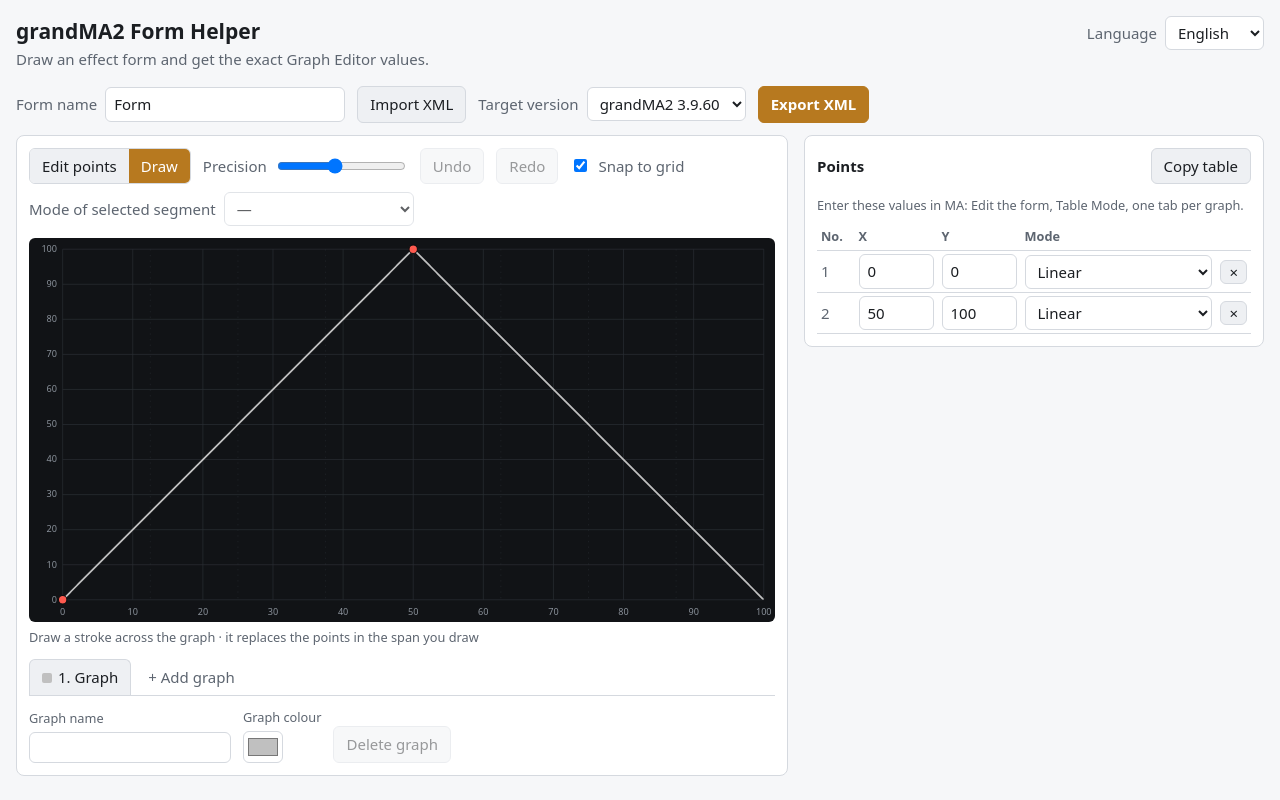
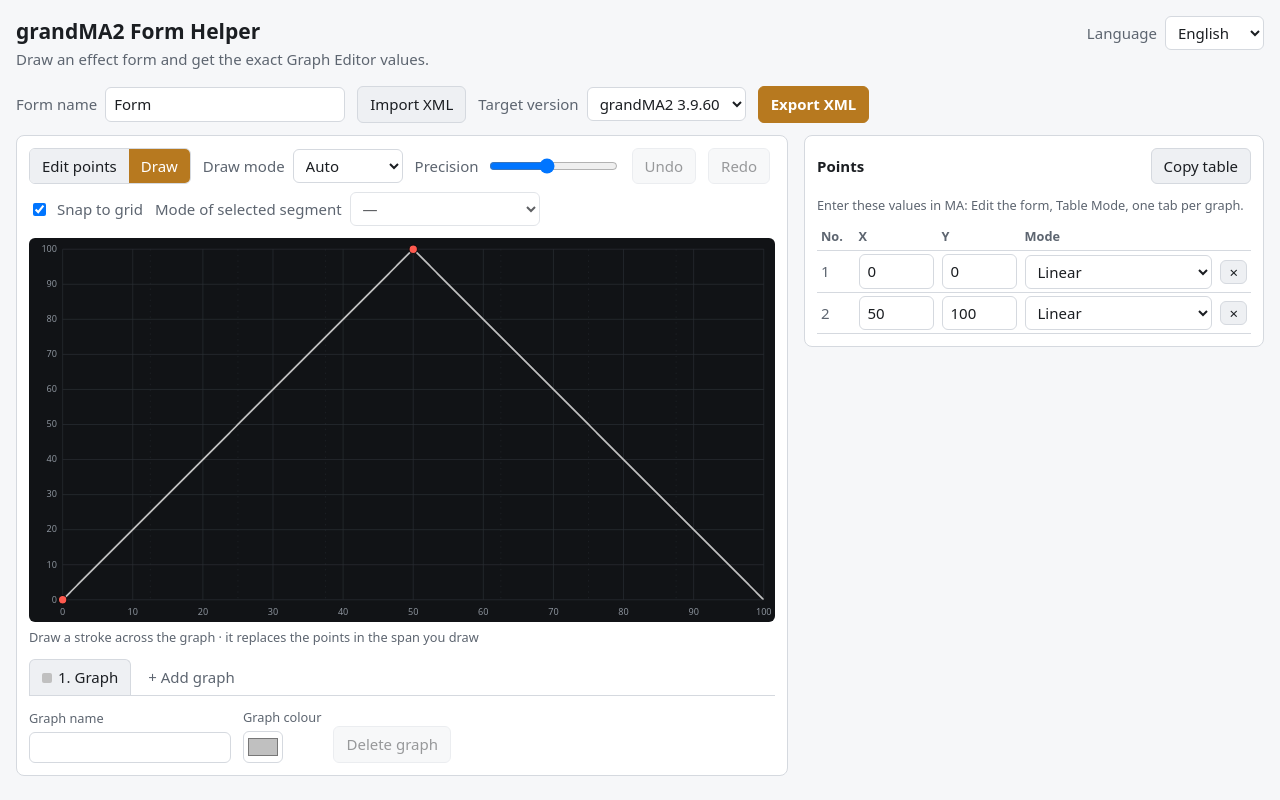
Before and after one commit to chienchuanw/gma2-form-helper, a React (Vite) app in the folder web/: page / in a window 1280 px wide. Both pictures are taken after a click on the button "Draw". Built offline with nearby package versions, Linux system fonts and the light colour scheme.

Commit message:
feat(editor): choose the mode drawn strokes use
A Draw mode selector next to the Draw tool: Auto, Linear, Spline or
Step (End). Changing it re-fits the last stroke in place, like the
precision slider. A step can no longer start at the very end of the
cycle, where it would have no width.

```diff
--- a/web/src/App.tsx
+++ b/web/src/App.tsx
@@ -1,8 +1,8 @@
 import { useEffect, useReducer, useRef, useState, type ChangeEvent } from 'react'
 import { analyzeGraph } from './core/evaluate'
-import { fitStroke, precisionToTolerance, strokeSpan, type Sample } from './core/fit'
+import { fitStroke, precisionToTolerance, strokeSpan, type FitMode, type Sample } from './core/fit'
 import type { Form } from './core/model'
-import { tableText } from './core/table'
+import { MODE_LABELS, tableText } from './core/table'
 import { DEFAULT_VERSION, exportFileName, parseFormsXml, serializeFormsXml } from './core/xml'
 import { FormPicker } from './editor/FormPicker'
 import { GraphCanvas, type SnapGrid, type Tool } from './editor/GraphCanvas'
@@ -22,6 +22,7 @@ export default function App() {
   const [snapOn, setSnapOn] = useState(true)
   const [tool, setTool] = useState<Tool>('edit')
   const [precision, setPrecision] = useState(5)
+  const [drawMode, setDrawMode] = useState<FitMode>('auto')
   /** The last freehand stroke, so the precision slider can re-fit it. */
   const lastStroke = useRef<{ id: number; samples: Sample[] } | null>(null)
   const [version, setVersion] = useState(DEFAULT_VERSION)
@@ -70,9 +71,9 @@ export default function App() {
     return () => window.removeEventListener('keydown', onKey)
   }, [])
 
-  const fitInto = (id: number, samples: Sample[], p: number) => {
+  const fitInto = (id: number, samples: Sample[], p: number, mode: FitMode) => {
     const span = strokeSpan(samples)
-    const points = fitStroke(samples, { tolerance: precisionToTolerance(p), grid: snapOn ? SNAP : null })
+    const points = fitStroke(samples, { tolerance: precisionToTolerance(p), grid: snapOn ? SNAP : null, mode })
     if (!span || points.length === 0) return
     dispatch({ type: 'drawStroke', stroke: id, ...span, points })
   }
@@ -80,14 +81,23 @@ export default function App() {
   const onStroke = (samples: Sample[]) => {
     const id = (lastStroke.current?.id ?? 0) + 1
     lastStroke.current = { id, samples }
-    fitInto(id, samples, precision)
+    fitInto(id, samples, precision, drawMode)
+  }
+
+  // Re-fit the last stroke with new settings, but only while it is still the latest edit.
+  const refit = (p: number, mode: FitMode) => {
+    const last = lastStroke.current
+    if (last && isLatestStroke(history, last.id)) fitInto(last.id, last.samples, p, mode)
   }
 
   const onPrecision = (p: number) => {
     setPrecision(p)
-    // Re-fit only while the stroke is still the latest edit.
-    const last = lastStroke.current
-    if (last && isLatestStroke(history, last.id)) fitInto(last.id, last.samples, p)
+    refit(p, drawMode)
+  }
+
+  const onDrawMode = (mode: FitMode) => {
+    setDrawMode(mode)
+    refit(precision, mode)
   }
 
   const onImport = async (e: ChangeEvent<HTMLInputElement>) => {
@@ -184,6 +194,17 @@ export default function App() {
                 {t.toolDraw}
               </button>
             </div>
+            {tool === 'draw' && (
+              <label className="inline" title={t.drawModeHelp}>
+                {t.drawMode}
+                <select value={drawMode} onChange={(e) => onDrawMode(e.target.value as FitMode)}>
+                  <option value="auto">{t.drawModeAuto}</option>
+                  <option value="linear">{MODE_LABELS.linear}</option>
+                  <option value="spline">{MODE_LABELS.spline}</option>
+                  <option value="step">{MODE_LABELS.step_end}</option>
+                </select>
+              </label>
+            )}
             <label className="inline" title={t.precisionHelp}>
               {t.precision}
               <input type="range" min={1} max={10} step={1} value={precision} onChange={(e) => onPrecision(Number(e.target.value))} />
--- a/web/src/core/fit.ts
+++ b/web/src/core/fit.ts
@@ -340,6 +340,7 @@ function fitSteps(s: Sample[], tol: number, grid: { x: number; y: number } | nul
   const out: Point[] = []
   for (const st of steps) {
     const p: Point = { x: sx(st.x), y: sy((st.lo + st.hi) / 2), mode: 'step_end' }
+    if (p.x >= 1 && out.length > 0) break // a step starting at the end of the cycle has no width
     const prev = out[out.length - 1]
     if (prev && prev.x === p.x) out[out.length - 1] = p // a later step on the same grid line wins
     else if (!prev || prev.y !== p.y) out.push(p) // merge equal neighbours
--- a/web/src/i18n.ts
+++ b/web/src/i18n.ts
@@ -18,6 +18,9 @@ const en = {
   toolEdit: 'Edit points',
   toolDraw: 'Draw',
   precision: 'Precision',
+  drawMode: 'Draw mode',
+  drawModeAuto: 'Auto',
+  drawModeHelp: 'Auto picks a mode per segment; otherwise the stroke uses only the chosen mode.',
   precisionHelp: 'Fewer points ← → closer fit. Moving it re-fits the last stroke.',
   drawHint: 'Draw a stroke across the graph · it replaces the points in the span you draw',
   graphs: 'Graphs',
@@ -67,6 +70,9 @@ const zh: Strings = {
   toolEdit: '編輯點',
   toolDraw: '手繪',
   precision: '精細度',
+  drawMode: '手繪 Mode',
+  drawModeAuto: '自動',
+  drawModeHelp: '自動會依每段挑選 Mode；選定後整筆只用該 Mode。',
   precisionHelp: '點少 ← → 越貼近。調整時會重新擬合最後一筆手繪。',
   drawHint: '在圖上畫一筆 · 會取代你畫過範圍內的點',
   graphs: 'Graph',
```
Also changed, not shown: 2 other files (tests, documents, lock files or other folders).
